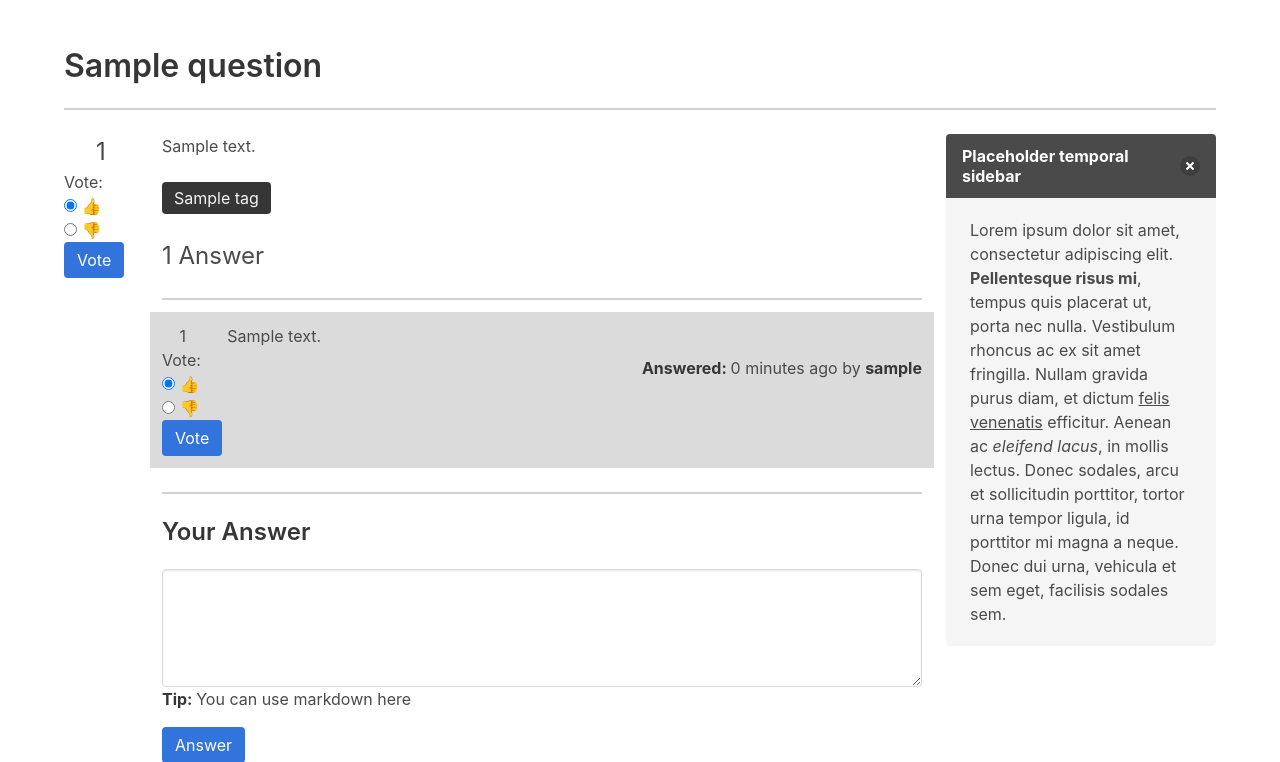
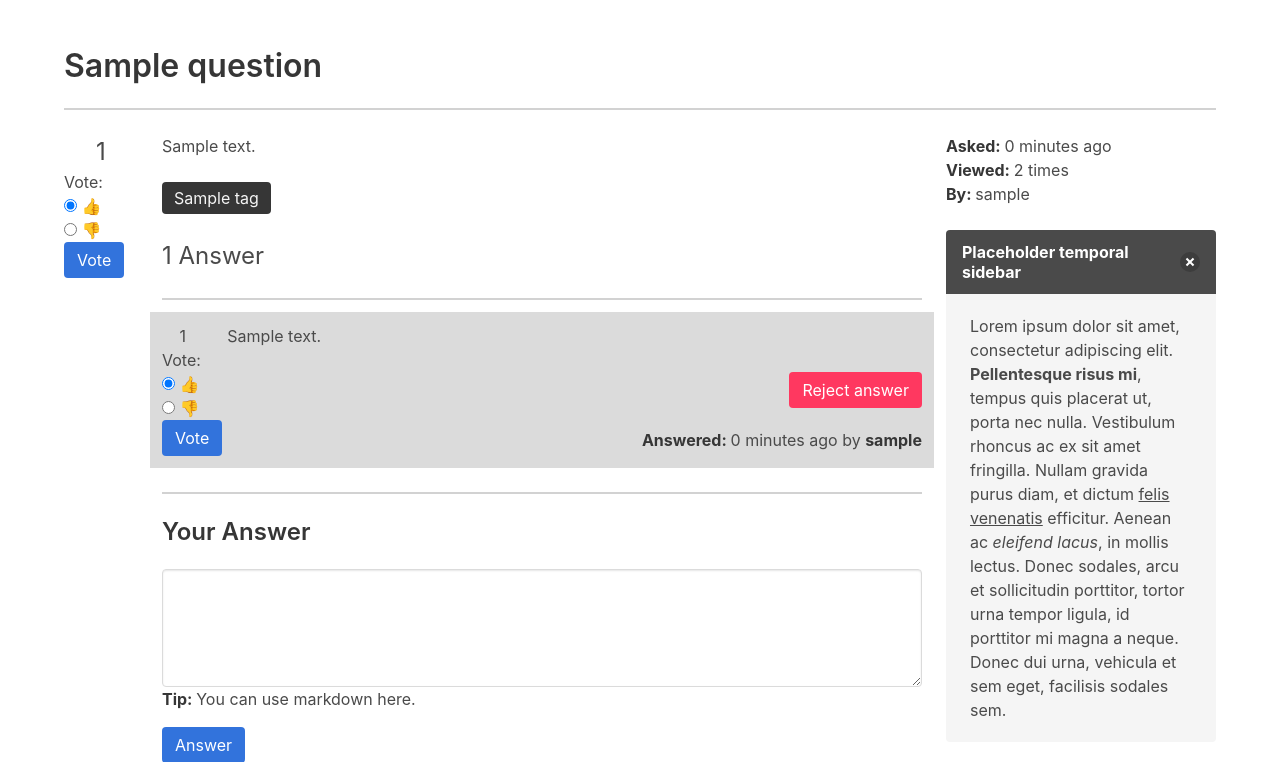
Before and after one commit to rem1niscence/OffByOneBlog, a Django app: a page that uses django/qanda/templates/qanda/question_detail.html in a window 1280 px wide. Shown: the part 52-814 px from the top of the page. Run offline with Django 3.2, Linux system fonts and the light colour scheme; a user stored in the database is signed in; tables that the repository leaves empty hold one stand-in row (values such as "Sample post"); some libraries are stand-ins or nearby versions.

Commit message:
Added Answer acceptance

```diff
--- a/django/qanda/forms.py
+++ b/django/qanda/forms.py
@@ -122,3 +122,14 @@ class AnswerVoteForm(forms.ModelForm):
     class Meta:
         model = AnswerVote
         fields = ('user', 'answer', 'value')
+
+
+class AnswerAcceptanceForm(forms.ModelForm):
+    accepted = forms.BooleanField(
+        widget=forms.HiddenInput,
+        required=False
+    )
+
+    class Meta:
+        model = Answer
+        fields = ('accepted', )
--- a/django/qanda/models.py
+++ b/django/qanda/models.py
@@ -3,6 +3,7 @@ from django.contrib.auth import get_user_model as User
 from django.utils import timezone
 from django.db.models.aggregates import Sum
 from django.db.models.functions import Coalesce
+from django.shortcuts import reverse
 
 
 class VoteManager(models.Manager):
@@ -78,6 +79,13 @@ class Question(Publishable):
     def __str__(self):
         return f'{self.user} | {self.title}'
 
+    def get_absolute_url(self):
+        return reverse('qanda:question-detail', kwargs={
+            'pk': self.pk, 'title': self.title.replace(' ', '-')})
+
+    def can_accept_answers(self, user):
+        return self.user == user
+
 
 class Tag(models.Model):
     name = models.CharField(max_length=40)
@@ -91,6 +99,19 @@ class Answer(Publishable):
     accepted = models.BooleanField(default=False)
 
     objects = AnswerManager()
+
+    def save(self, *args, **kwargs):
+        # There can only be one accepted answer per question
+        if self.accepted:
+            try:
+                tmp = Answer.objects.get(
+                    question=self.question.id, accepted=True)
+                if self != tmp:
+                    tmp.accepted = False
+                    tmp.save()
+            except Answer.DoesNotExist:
+                pass
+        super(Answer, self).save(*args, **kwargs)
 
     class Meta:
         ordering = ["-accepted", ]
--- a/django/qanda/templates/qanda/question_detail.html
+++ b/django/qanda/templates/qanda/question_detail.html
@@ -8,7 +8,6 @@
 <div class="section">
 
   <div class="container">
-    {% comment %} <div class="content"> {% endcomment %}
     <p class="title">{{ question.title }}</p>
     <hr>
     <div class="columns is-fullheight">
@@ -46,8 +45,26 @@
           </div>
           <div class="column is-11">
             {{ answer.info.body|apply_markup:"markdown" | linebreaks}}
+            {% if answer.info.accepted and reject_form %}
+            <br>
+            <form method="post" action="{% url "qanda:update-accepted-answer" pk=answer.info.pk %}">
+              {% csrf_token %}
+              {{reject_form}}
+              <input class="button is-danger is-pulled-right" type="submit" value="Reject answer">
+            </form>
+            {% elif accept_form %}
+            <br>
+            <form method="post" action="{% url "qanda:update-accepted-answer" pk=answer.info.pk %}">
+              {% csrf_token %}
+              {{accept_form}}
+              <input class="button is-link is-pulled-right" type="submit" value="Accept answer">
+            </form>
+            {% endif %}
+            <br>
+            <br>
             <div class="answer-data" style="margin-top: 0.5em">
-                <p class="has-text-right"><strong>Answered: </strong> {{ answer.info.created | timesince }} ago by <strong>{{ answer.info.user }}</strong></p>
+              <p class="has-text-right"><strong>Answered: </strong> {{ answer.info.created | timesince }} ago by
+                <strong>{{ answer.info.user }}</strong></p>
             </div>
           </div>
         </div>
@@ -58,20 +75,24 @@
         <form action="{{ answer_form_url }}" method="post">
           {% csrf_token %}
           <h2 class="title is-size-4" id="answer">Your Answer</h2>
-            {% comment %} <textarea class="textarea" name="a" id="" rows="5"></textarea> {% endcomment %}
           {{ answer_form.body }}
-            <p><strong>Tip: </strong>You can use markdown here</p>
+          <p><strong>Tip: </strong>You can use markdown here.</p>
           <div class="options">
             <button type="submit" name="action" value="SAVE" class="button is-link">Answer</button>
           </div>
         </form>
         {% else %}
-            <p class="has-text-centered">You need to be logged in to post an answer. You can log in <a href="#" class="has-text-link">Here</a>.</p>
+        <p class="has-text-centered">You need to be logged in to post an answer. You can log in <a href="#"
+            class="has-text-link">Here</a>.</p>
         {% endif %}
 
       </div>
 
       <div class="column is-3">
+        <p><strong>Asked: </strong>{{question.created | timesince}} ago</p>
+        <p><strong>Viewed: </strong>{{question.viewed}} time{{question.viewed|pluralize}}</p>
+        <p><strong>By: </strong>{{question.user}}</p>
+        <br>
         <article class="message">
           <div class="message-header">
             <p>Placeholder temporal sidebar</p>
@@ -87,7 +108,8 @@
         </article>
       </div>
     </div>
-    {% comment %} </div> {% endcomment %}
+    {% comment %}
+  </div> {% endcomment %}
 </div>
 
 </div>
--- a/django/qanda/urls.py
+++ b/django/qanda/urls.py
@@ -16,4 +16,6 @@ urlpatterns = [
          views.AnswerVoteCreate.as_view(), name='answer-vote-create'),
     path('answer/<int:answer_id>/vote/<int:pk>/',
          views.AnswerVoteUpdate.as_view(), name='answer-vote-update'),
+    path('answer/<int:pk>/', views.UpdateAnswerAcceptanceView.as_view(),
+         name='update-accepted-answer')
 ]
--- a/django/qanda/views.py
+++ b/django/qanda/views.py
@@ -3,7 +3,7 @@ from django.http import HttpResponseBadRequest
 from django.shortcuts import redirect, reverse
 from django.views.generic import CreateView, DetailView, UpdateView
 from qanda.forms import (AnswerForm, AnswerVoteForm, QuestionForm,
-                         QuestionVoteForm)
+                         QuestionVoteForm, AnswerAcceptanceForm)
 from qanda.models import Answer, AnswerVote, Question, QuestionVote, Tag
 
 
@@ -59,8 +59,24 @@ class QuestionDetail(DetailView):
         return {'instance': vote, 'url': vote_form_url}
 
     def get_context_data(self, **kwargs):
+        self.object.viewed += 1
+        self.object.save()
         ctx = super(QuestionDetail, self).get_context_data(**kwargs)
         ctx['answers'] = []
+        answers = Answer.objects.all_with_score() \
+            .filter(question=self.object.id)
+
+        for ans in answers:
+            answer_dict = {}
+            answer_dict['info'] = ans
+            ctx['answers'].append(answer_dict)
+
+        if self.object.can_accept_answers(self.request.user):
+            ctx['accept_form'] = \
+                AnswerAcceptanceForm(initial={'accepted': True})
+            ctx['reject_form'] = \
+                AnswerAcceptanceForm(initial={'accepted': False})
+
         if self.request.user.is_authenticated:
             vote_data = self.get_vote_data(
                 QuestionVote, self.object, 'question_id',
@@ -70,9 +86,7 @@ class QuestionDetail(DetailView):
             ctx['vote_form'] = vote_form
             ctx['vote_form_url'] = vote_data['url']
 
-            answers = Answer.objects.all_with_score() \
-                .filter(question=self.object.id)
-
+            i = 0
             for ans in answers:
                 answer_dict = {}
                 ans_vote_data = self.get_vote_data(
@@ -82,12 +96,13 @@ class QuestionDetail(DetailView):
                 answer_dict['vote_form'] = AnswerVoteForm(
                     instance=ans_vote_data['instance'])
                 answer_dict['vote_url'] = ans_vote_data['url']
-                answer_dict['info'] = ans
-                ctx['answers'].append(answer_dict)
+                ctx['answers'][i].update(answer_dict)
+                i += 1
 
             ctx['answer_form'] = AnswerForm()
             ctx['answer_form_url'] = reverse('qanda:answer-create', kwargs={
                 'question_id': self.object.id})
+
         return ctx
 
 
@@ -154,10 +169,7 @@ class AnswerVoteCreate(CreateView):
         }
 
     def get_success_url(self):
-        return reverse('qanda:question-detail', kwargs={
-            'pk': self.object.answer.question.id, 'title':
-            self.object.answer.question.title
-        })
+        return self.object.answer.question.get_absolute_url()
 
     def render_to_response(self, context, **response_kwargs):
         return redirect(to=self.get_success_url())
@@ -174,10 +186,15 @@ class AnswerVoteUpdate(UpdateView):
         return vote
 
     def get_success_url(self):
-        return reverse('qanda:question-detail', kwargs={
-            'pk': self.object.answer.question.id, 'title':
-            self.object.answer.question.title
-        })
+        return self.object.answer.question.get_absolute_url()
 
     def render_to_response(self, context, **response_kwargs):
         return redirect(to=self.get_success_url())
+
+
+class UpdateAnswerAcceptanceView(UpdateView):
+    form_class = AnswerAcceptanceForm
+    queryset = Answer.objects.all()
+
+    def get_success_url(self):
+        return self.object.question.get_absolute_url()
```
Lines whose indentation alone changed are shown as unchanged.
